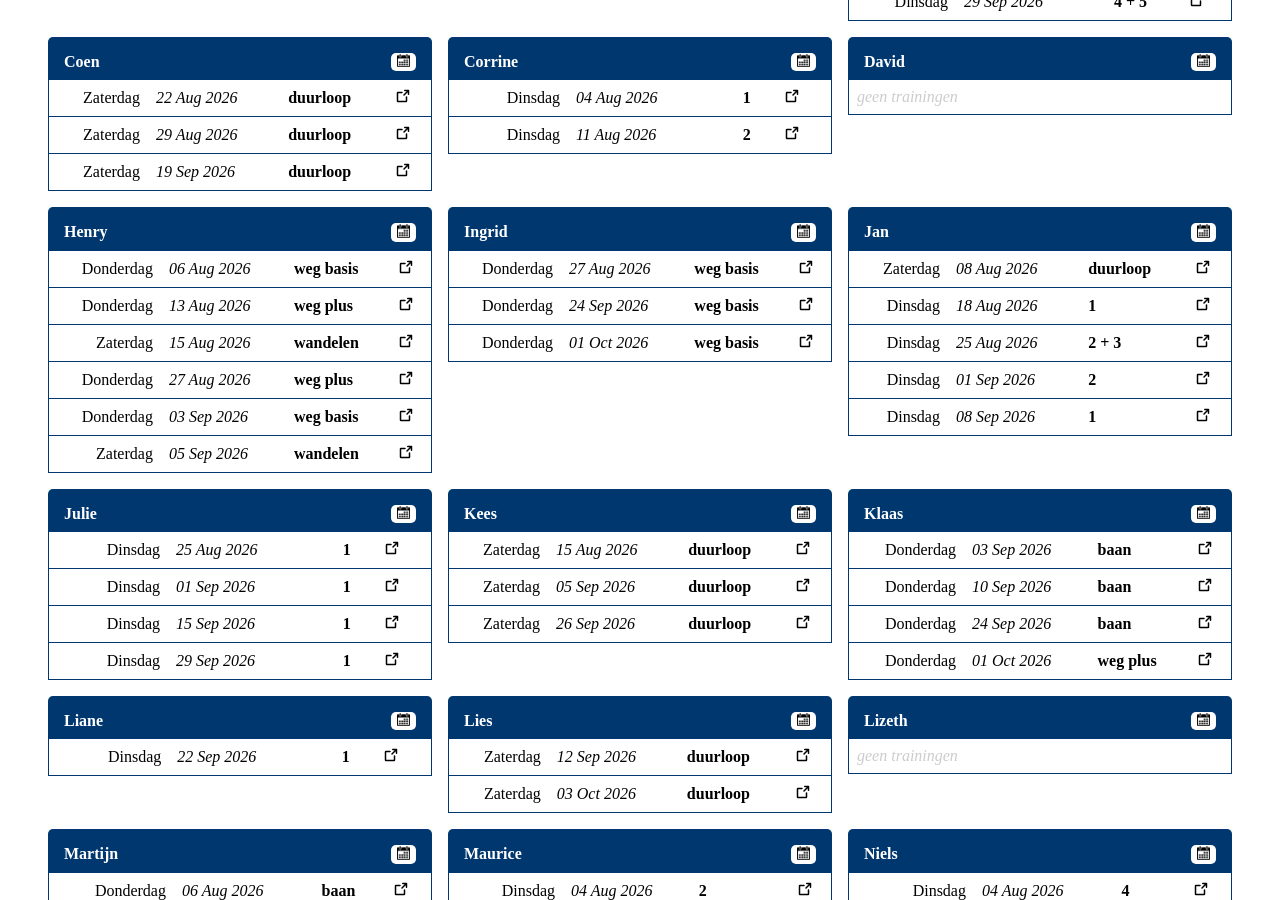
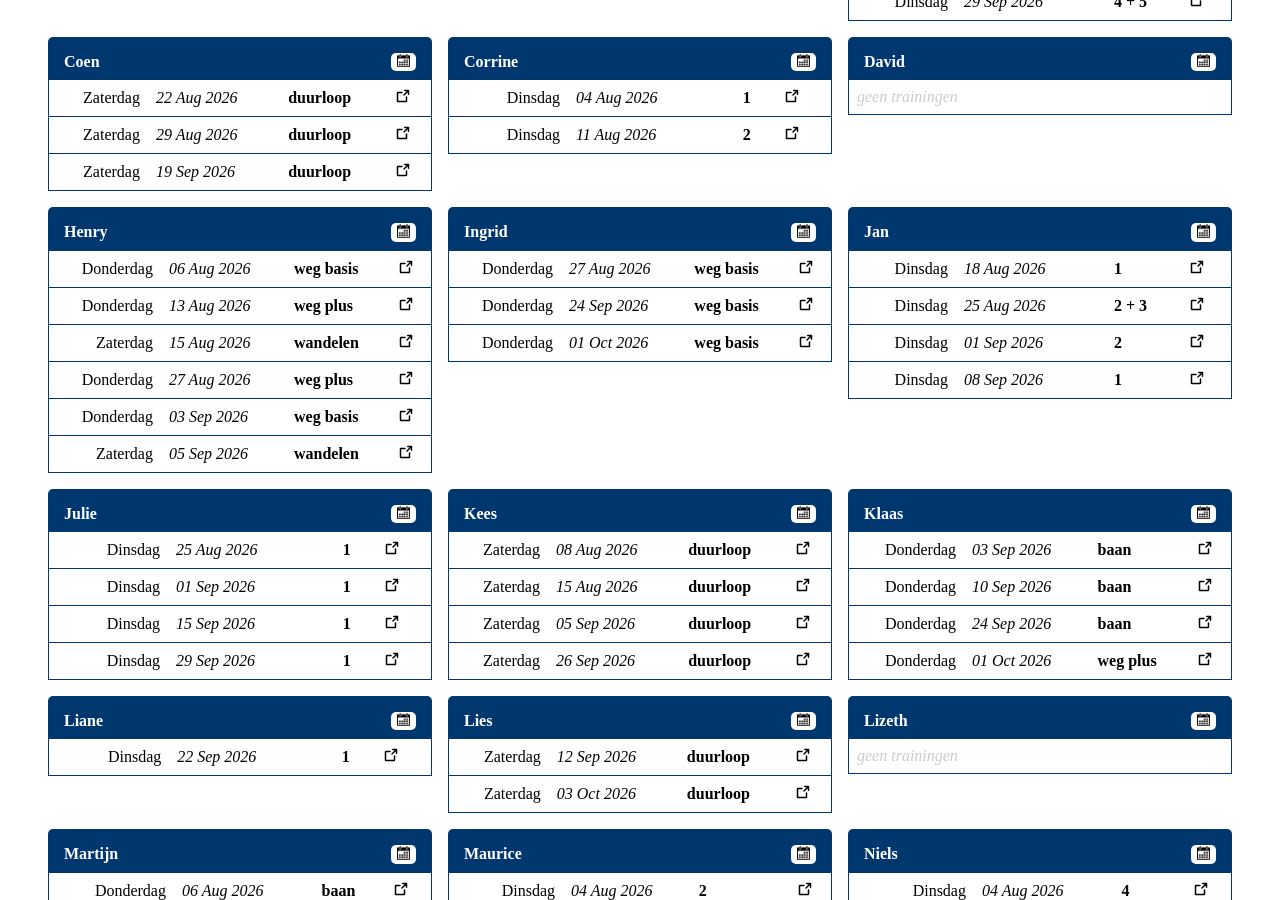
Before and after one commit to sarajuhosova/av40-schedule, a Jekyll site: the page built from trainers.md, in a window 1280 px wide and 900 px high, scrolled down 420 px. Built offline with Jekyll 4.4.1, drawn with Linux system fonts in a browser that asks for light colours; some of the changed lines change nothing that is shown.

Commit message:
Note Kees / Jan swaparoo

```diff
--- a/_data/schedule/2026/q3.yaml
+++ b/_data/schedule/2026/q3.yaml
@@ -323,7 +323,7 @@
   day: "Zaterdag"
   trainings:
     - group: "duurloop"
-      trainer: ["Jan"]
+      trainer: ["Kees"]
     - group: "wandelen"
       trainer: ["René"]
 - date: "2026-08-11"
```
